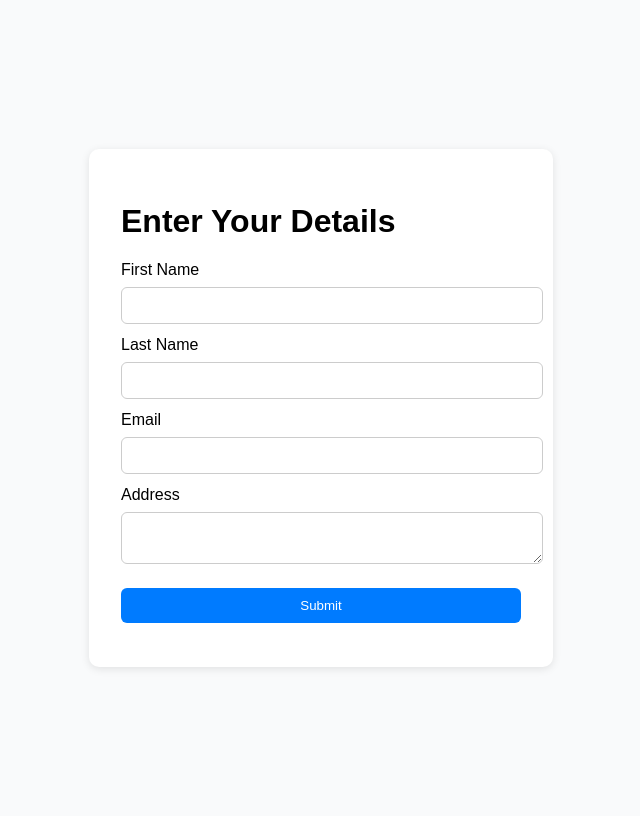
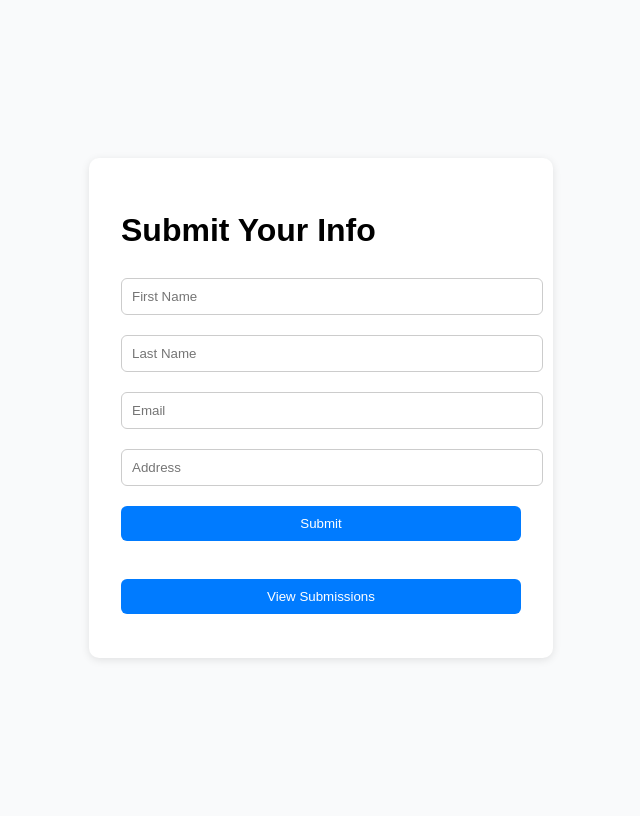
Before and after one commit to tjmaisuria/flask-form-app, a Flask app: page / in a window 1280 px wide. Shown: the whole page, without its empty margins (319-959 px from the left). Run offline with Flask 3, Linux system fonts and the light colour scheme.

Commit message:
Update index.html

```diff
--- a/templates/index.html
+++ b/templates/index.html
@@ -1,29 +1,23 @@
-<!doctype html>
+<!DOCTYPE html>
 <html lang="en">
 <head>
-  <meta charset="utf-8" />
-  <meta name="viewport" content="width=device-width,initial-scale=1"/>
-  <title>User Info Form</title>
-  <link rel="stylesheet" href="{{ url_for('static', filename='style.css') }}">
+    <meta charset="UTF-8">
+    <title>Flask Form App</title>
+    <link rel="stylesheet" href="{{ url_for('static', filename='style.css') }}">
 </head>
 <body>
-  <div class="container">
-    <h1>Enter Your Details</h1>
-    <form action="/submit" method="POST">
-      <label>First Name</label>
-      <input type="text" name="firstname" required>
-
-      <label>Last Name</label>
-      <input type="text" name="lastname" required>
-
-      <label>Email</label>
-      <input type="email" name="email" required>
-
-      <label>Address</label>
-      <textarea name="address" required></textarea>
-
-      <button type="submit">Submit</button>
-    </form>
-  </div>
+    <div class="container">
+        <h1>Submit Your Info</h1>
+        <form action="/submit" method="post">
+            <input type="text" name="firstname" placeholder="First Name" required><br>
+            <input type="text" name="lastname" placeholder="Last Name" required><br>
+            <input type="email" name="email" placeholder="Email" required><br>
+            <input type="text" name="address" placeholder="Address" required><br>
+            <button type="submit">Submit</button>
+        </form>
+        <br>
+        <!-- View Submissions Button -->
+        <a href="/view"><button class="view-btn">View Submissions</button></a>
+    </div>
 </body>
 </html>
```
